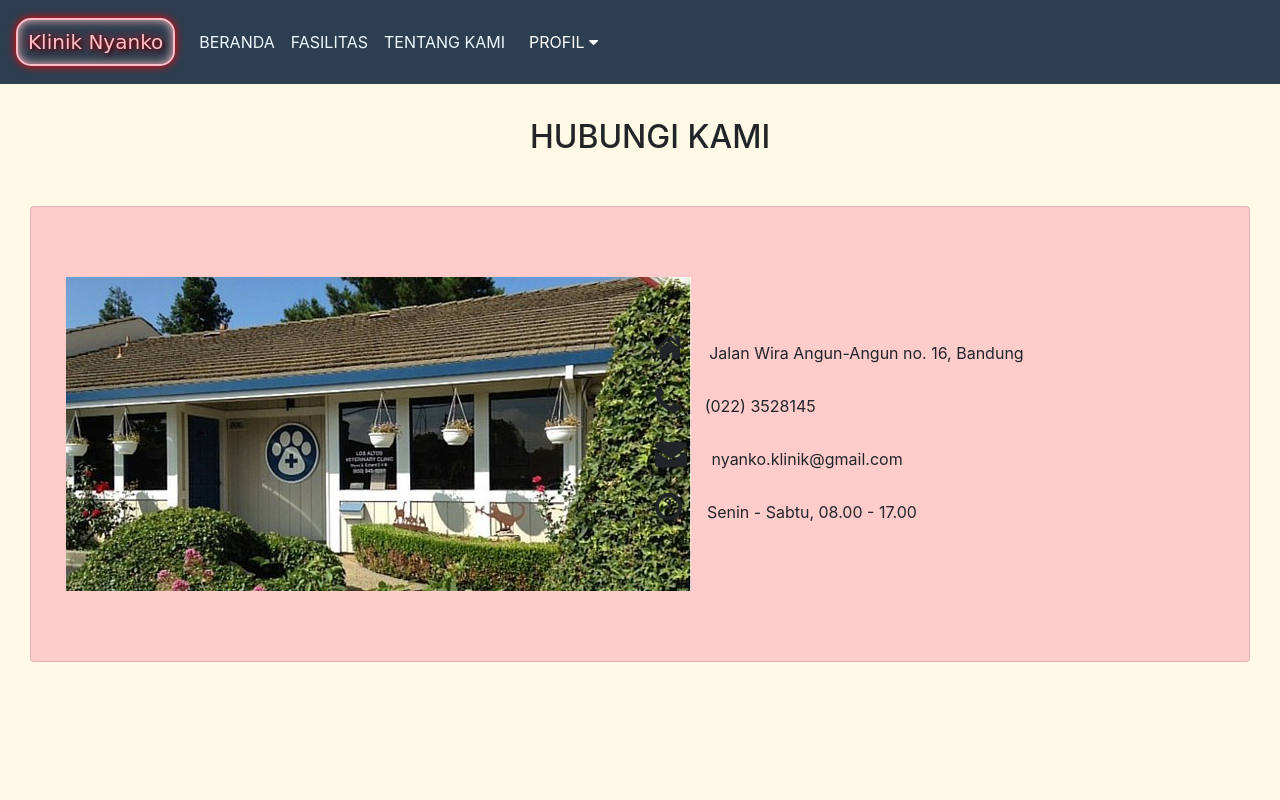
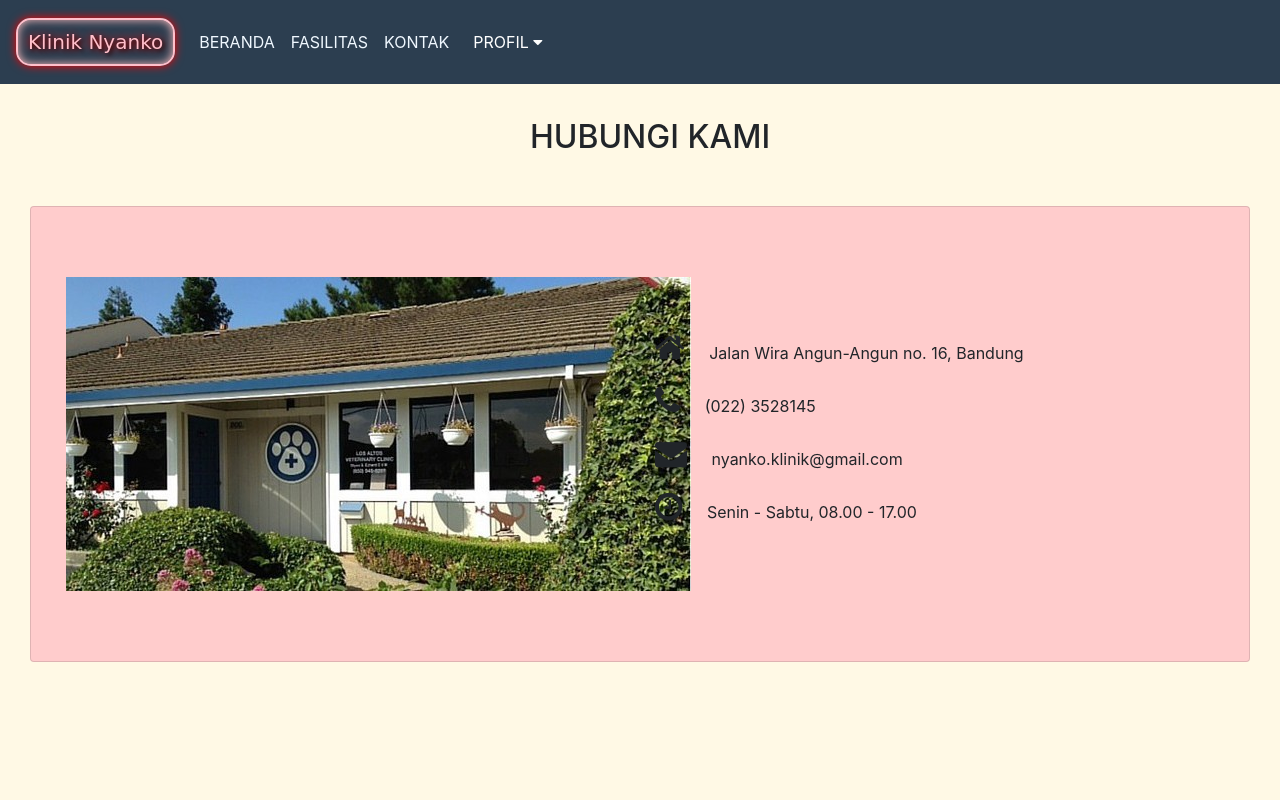
Before and after one commit to nadhilarasati/DokterHewan, a CodeIgniter app: page /dokterhewan/index.php/userprofile/aboutus in a window 1280 px wide. Run offline with CodeIgniter, Linux system fonts and the light colour scheme; a user stored in the database is signed in; some libraries are stand-ins or nearby versions.

Commit message:
Update headerLogin.php

```diff
--- a/application/views/templates/headerLogin.php
+++ b/application/views/templates/headerLogin.php
@@ -48,7 +48,7 @@
                     <a class="nav-link" href="<?php echo base_url('UserProfile/facilities') ?>">FASILITAS</a>
                 </li>
                 <li class="nav-item">
-                    <a class="nav-link " href="<?php echo base_url('UserProfile/aboutus') ?>">TENTANG KAMI</a>
+                    <a class="nav-link " href="<?php echo base_url('UserProfile/aboutus') ?>">KONTAK</a>
                 </li>
 
                 <li class="nav-item">
```
